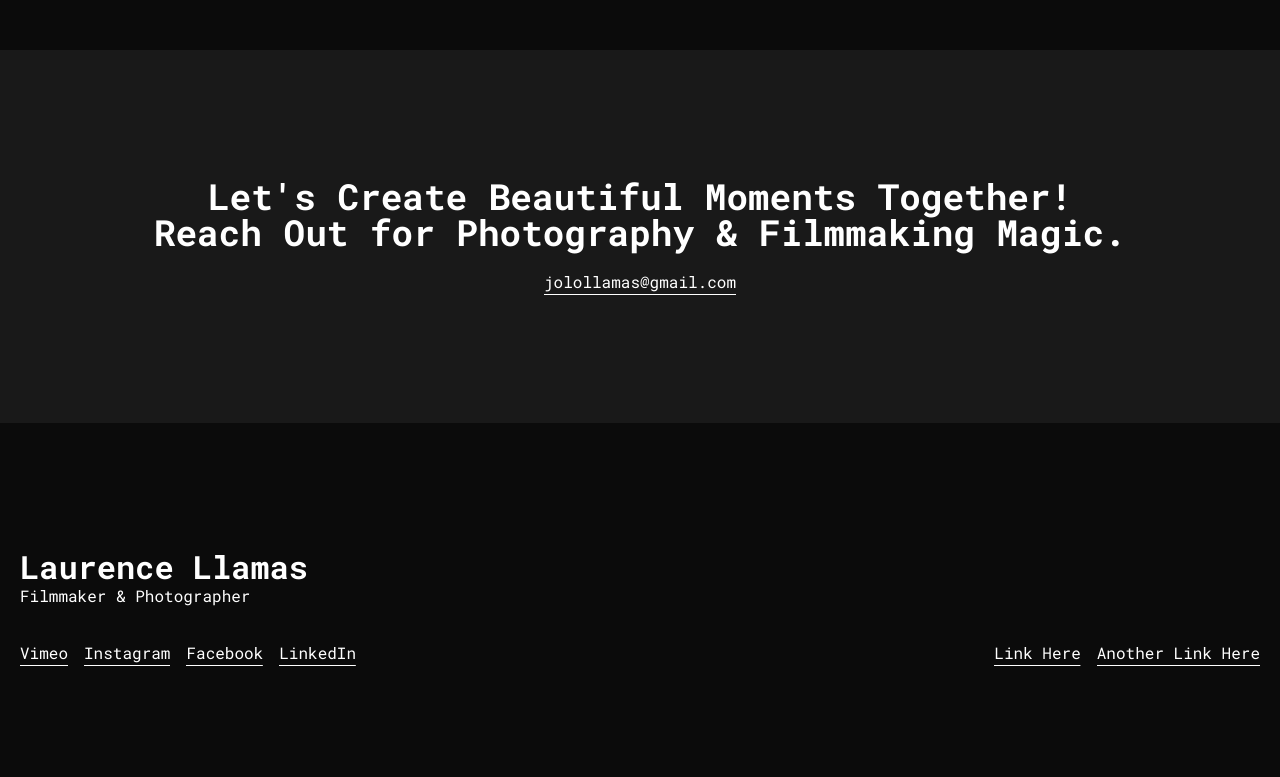
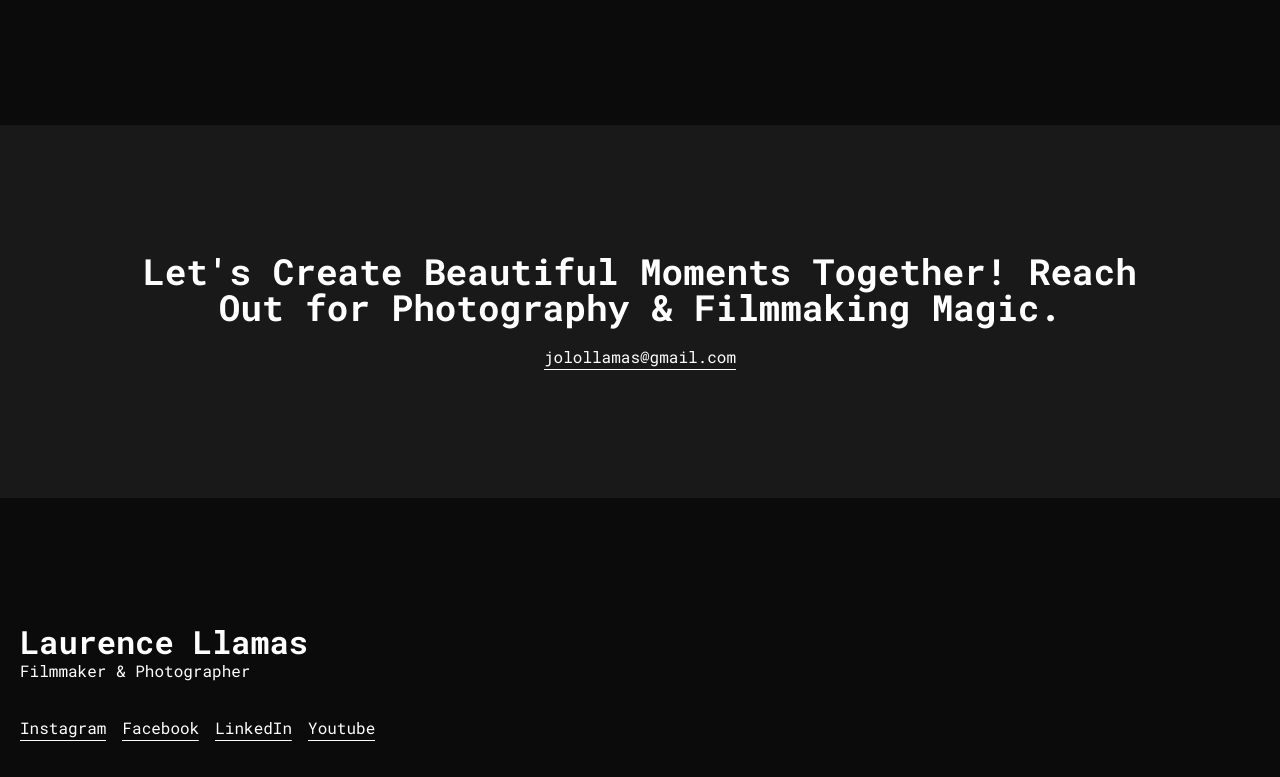
Before and after one commit to laurence-llamas/laurence-llamas.github.io, a website: page index.html in a window 1280 px wide. Shown: the part 2515-3292 px from the top of the page. Before the commit the page ends 3245 px from the top, so only its background shows below. Drawn offline with Linux system fonts and the light colour scheme.

Commit message:
adjusted responsiveness

```diff
--- a/assets/sass/base/_typography.scss
+++ b/assets/sass/base/_typography.scss
@@ -23,14 +23,26 @@ body {
 
   &--primary {
     font-size: 9rem;
+
+    @media screen and (max-width: $bp-large) {
+      font-size: 6.4rem;
+    }
   }
 
   &--secondary {
     font-size: 4.8rem;
+
+    @media screen and (max-width: $bp-large) {
+      font-size: 4rem;
+    }
   }
 
   &--tertiary {
     font-size: 3.6rem;
+
+    @media screen and (max-width: $bp-large) {
+      font-size: 3rem;
+    }
   }
 }
 
@@ -39,5 +51,9 @@ body {
 
   &--lg {
     font-size: 3.2rem;
+
+    @media screen and (max-width: $bp-large) {
+      font-size: 2.4rem;
+    }
   }
 }
--- a/assets/sass/components/_footer.scss
+++ b/assets/sass/components/_footer.scss
@@ -1,5 +1,9 @@
 .footer {
   padding: 12.8rem 2rem 6.4rem;
+
+  @media screen and (max-width: $bp-large) {
+    padding: 6.4rem 2rem;
+  }
 
   &__brand {
     &:link,
--- a/assets/sass/components/_movie.scss
+++ b/assets/sass/components/_movie.scss
@@ -23,6 +23,10 @@
     &--full {
       height: 80rem;
       width: 100%;
+
+      @media screen and (max-width: $bp-tablet) {
+        height: 50rem;
+      }
     }
   }
 
--- a/assets/sass/pages/_home.scss
+++ b/assets/sass/pages/_home.scss
@@ -6,36 +6,64 @@
   &--about {
     padding: 12.8rem 2rem;
 
+    @media screen and (max-width: $bp-large) {
+      padding: 6.4rem 2rem;
+    }
+
     &__content {
       display: grid;
       grid-template-columns: repeat(6, 1fr);
       align-items: center;
+      gap: 2.4rem;
 
       & img {
         grid-column: 1 / 4;
         grid-row: 1;
+
+        @media screen and (max-width: $bp-large) {
+          grid-column: 1/ -1;
+        }
       }
 
       & h2 {
         grid-column: 3 / -1;
         grid-row: 1;
+
+        @media screen and (max-width: $bp-large) {
+          grid-column: 1 / -1;
+          grid-row: 2;
+        }
       }
 
       & div {
         grid-column: 4 / -1;
         grid-row: 2;
+
+        @media screen and (max-width: $bp-large) {
+          grid-column: 1/ -1;
+          grid-row: 3;
+        }
       }
     }
 
     &__img {
       height: 80rem;
       width: 50rem;
+
+      @media screen and (max-width: $bp-large) {
+        width: 100%;
+        height: auto;
+      }
     }
   }
 
   &--contact {
     background-color: $clr-gray;
-    padding-block: 12.8rem;
+    padding: 12.8rem 0;
+
+    @media screen and (max-width: $bp-large) {
+      padding: 6.4rem 0;
+    }
 
     &__link {
       &:link,
@@ -56,6 +84,10 @@
   &--content {
     padding: 12.8rem 2rem;
 
+    @media screen and (max-width: $bp-large) {
+      padding: 6.4rem 2rem;
+    }
+
     &__container {
       display: flex;
       flex-direction: column;
@@ -67,3 +99,15 @@
 .img {
   width: 65%;
 }
+
+.contact {
+  &__text {
+    max-width: 100rem;
+    margin: 0 auto;
+
+    @media screen and (max-width: $bp-large) {
+      max-width: 100%;
+      padding: 0 2rem;
+    }
+  }
+}
--- a/index.html
+++ b/index.html
@@ -92,12 +92,10 @@
       </section>
       <section class="section section--contact">
         <div class="u-container">
-          <div class="u-text-center">
+          <div class="contact__text u-text-center">
             <h3 class="heading heading--tertiary u-margin-bottom-sm">
-              <span class="u-block">
-                Let's Create Beautiful Moments Together!
-              </span>
-              Reach Out for Photography & Filmmaking Magic.
+              Let's Create Beautiful Moments Together! Reach Out for Photography
+              & Filmmaking Magic.
             </h3>
             <a href="mailto:someone@example.com" class="section--contact__link"
               >jolollamas@gmail.com</a
@@ -115,25 +113,36 @@
         <nav class="footer__nav">
           <ul class="footer__list">
             <li class="footer__item">
-              <a href="#" class="footer__link">Vimeo</a>
+              <a
+                href="https://www.instagram.com/laurencellamas"
+                class="footer__link"
+                target="_blank"
+                >Instagram</a
+              >
             </li>
             <li class="footer__item">
-              <a href="#" class="footer__link">Instagram</a>
+              <a
+                href="https://www.facebook.com/profile.php?id=100000197594724"
+                class="footer__link"
+                target="_blank"
+                >Facebook</a
+              >
             </li>
             <li class="footer__item">
-              <a href="#" class="footer__link">Facebook</a>
+              <a
+                href="https://www.linkedin.com/in/laurence-llamas/"
+                class="footer__link"
+                target="_blank"
+                >LinkedIn</a
+              >
             </li>
             <li class="footer__item">
-              <a href="#" class="footer__link">LinkedIn</a>
-            </li>
-          </ul>
-
-          <ul class="footer__list">
-            <li class="footer__item">
-              <a href="#" class="footer__link">Link Here</a>
-            </li>
-            <li class="footer__item">
-              <a href="#" class="footer__link">Another Link Here</a>
+              <a
+                href="https://www.youtube.com/@jololl.4653"
+                class="footer__link"
+                target="_blank"
+                >Youtube</a
+              >
             </li>
           </ul>
         </nav>
```
Also changed, not shown: film.html (+25 -14 lines), photo.html (+24 -13 lines), photo/behind-the-scenes.html (+24 -13 lines), photo/portrait.html (+24 -13 lines), photo/product-shoots.html (+24 -14 lines), photo/streets.html (+24 -13 lines), assets/css/style.css.
